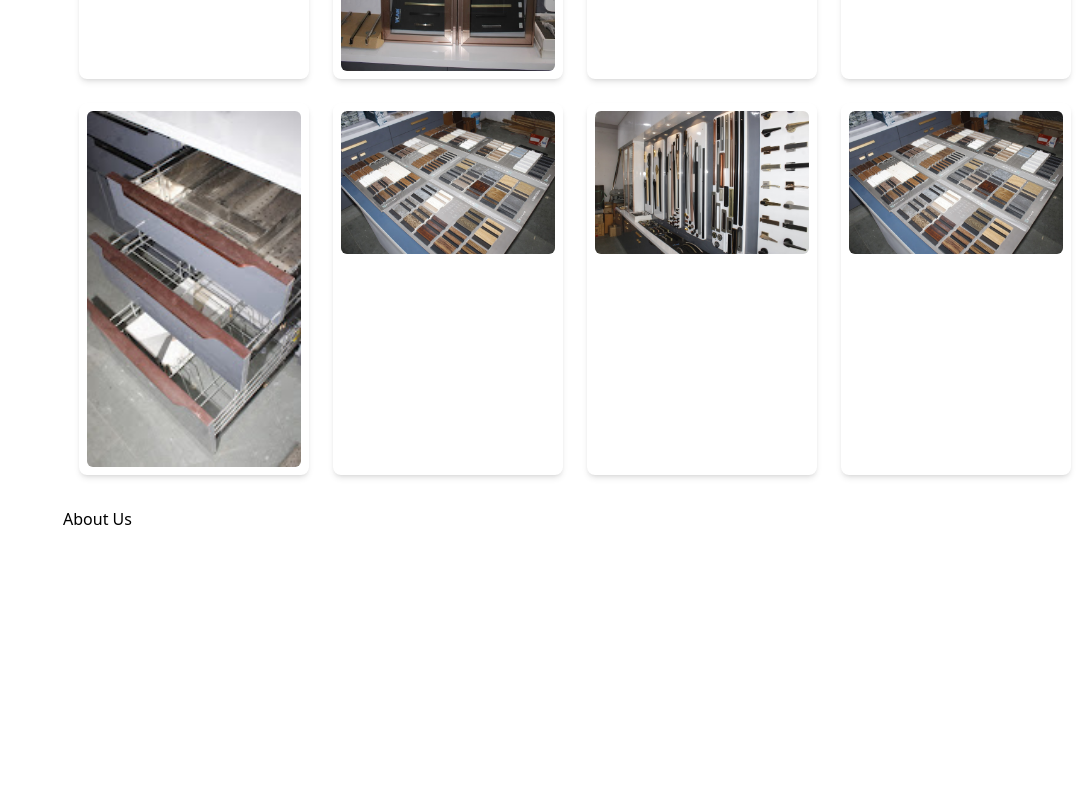
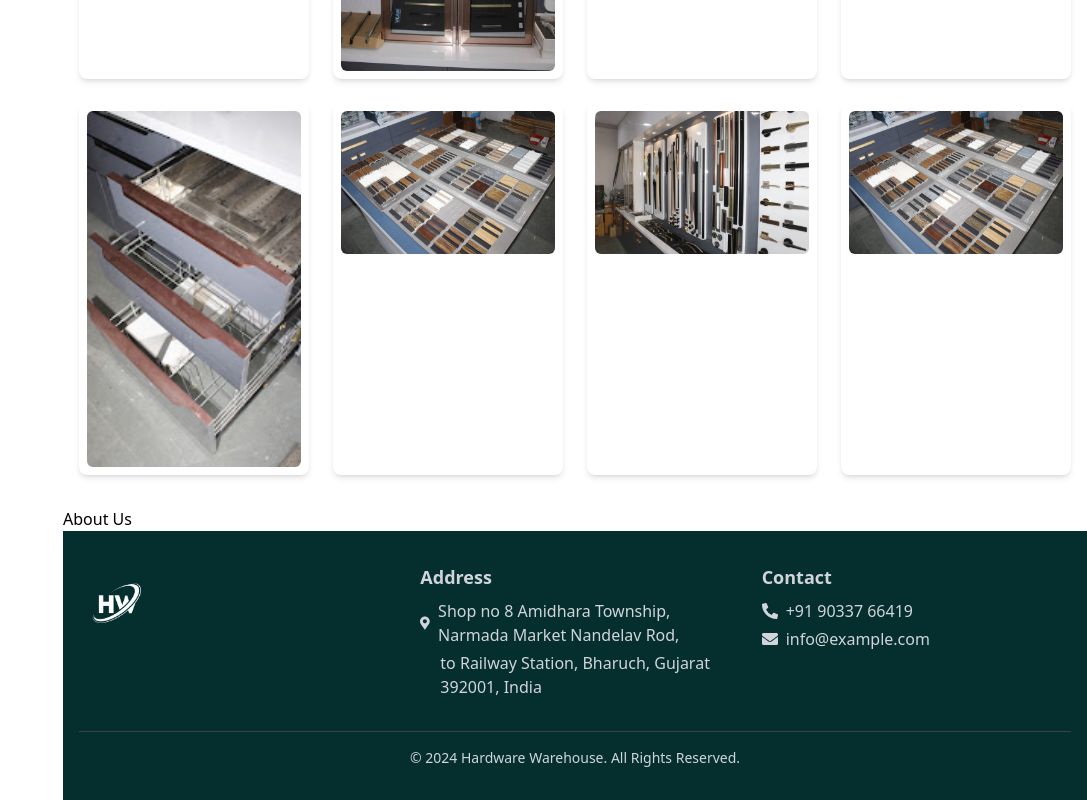
Before and after one commit to Pintu130/Hardware-Warehouse, a React (Create React App) app: page / in a window 1280 px wide. Shown: the part 3215-4015 px from the top of the page, without its empty margins (193-1280 px from the left). Before the commit the page ends 3746 px from the top, so only its background shows below. Built offline with nearby package versions, Linux system fonts and the light colour scheme.

Commit message:
footer done

```diff
--- /dev/null
+++ b/src/Page/Footer.jsx
@@ -0,0 +1,49 @@
+import React from "react";
+import { logo } from "../Assets";
+import { FaPhoneAlt, FaEnvelope, FaMapMarkerAlt } from "react-icons/fa"; // Import icons from react-icons
+
+const Footer = () => {
+  return (
+    <footer className="bg-[#042f2e] text-gray-300 py-8 px-4">
+      <div className="container mx-auto grid grid-cols-1 md:grid-cols-3 gap-8">
+        {/* Logo Section */}
+        <div className="flex flex-col items-start">
+          <img src={logo} alt="Logo" className="h-20 w-auto mb-4" />
+        </div>
+
+        {/* Address Section */}
+        <div className="flex flex-col">
+          <h3 className="font-semibold text-lg mb-2">Address</h3>
+          <p className="flex items-center mb-1">
+            <FaMapMarkerAlt className="mr-2" /> Shop no 8 Amidhara Township, Narmada Market Nandelav Rod,
+          </p>
+          <p className="ml-5">to Railway Station, Bharuch, Gujarat 392001, India</p>
+        </div>
+
+        {/* Contact Section */}
+        <div className="flex flex-col">
+          <h3 className="font-semibold text-lg mb-2">Contact</h3>
+          {/* Clickable phone number */}
+          <a href="tel:+919033766419" className="flex items-center mb-1 cursor-pointer">
+            <FaPhoneAlt className="mr-2" />
+            <p  className="hover:text-gray-400">+91 90337 66419</p>
+          </a>
+          {/* Clickable email */}
+          <a href="mailto:info@example.com" className="flex items-center cursor-pointer">
+            <FaEnvelope className="mr-2" />
+            <p  className="hover:text-gray-400">info@example.com</p>
+          </a>
+        </div>
+      </div>
+
+      {/* Copyright Section */}
+      <div className="mt-8 border-t border-gray-700 pt-4 text-center">
+        <p className="text-sm">
+          &copy; {new Date().getFullYear()} Hardware Warehouse. All Rights Reserved.
+        </p>
+      </div>
+    </footer>
+  );
+};
+
+export default Footer;
--- a/src/Routes/index.jsx
+++ b/src/Routes/index.jsx
@@ -5,6 +5,7 @@ import Sidebar from "../Component/Sidebar";
 import ScrollTop from "../Common/ScrollTop";
 import Products from "../Page/Products";
 import About from "../Page/About";
+import Footer from "../Page/Footer";
 
 const MainRoute = () => {
   return (
@@ -23,6 +24,9 @@ const MainRoute = () => {
         <div id="about"> {/* Add the id for smooth scrolling */}
           <About />
         </div>
+        <div>
+        <Footer/>
+        </div>
       </div>
       <ScrollTop />
     </div>
```
